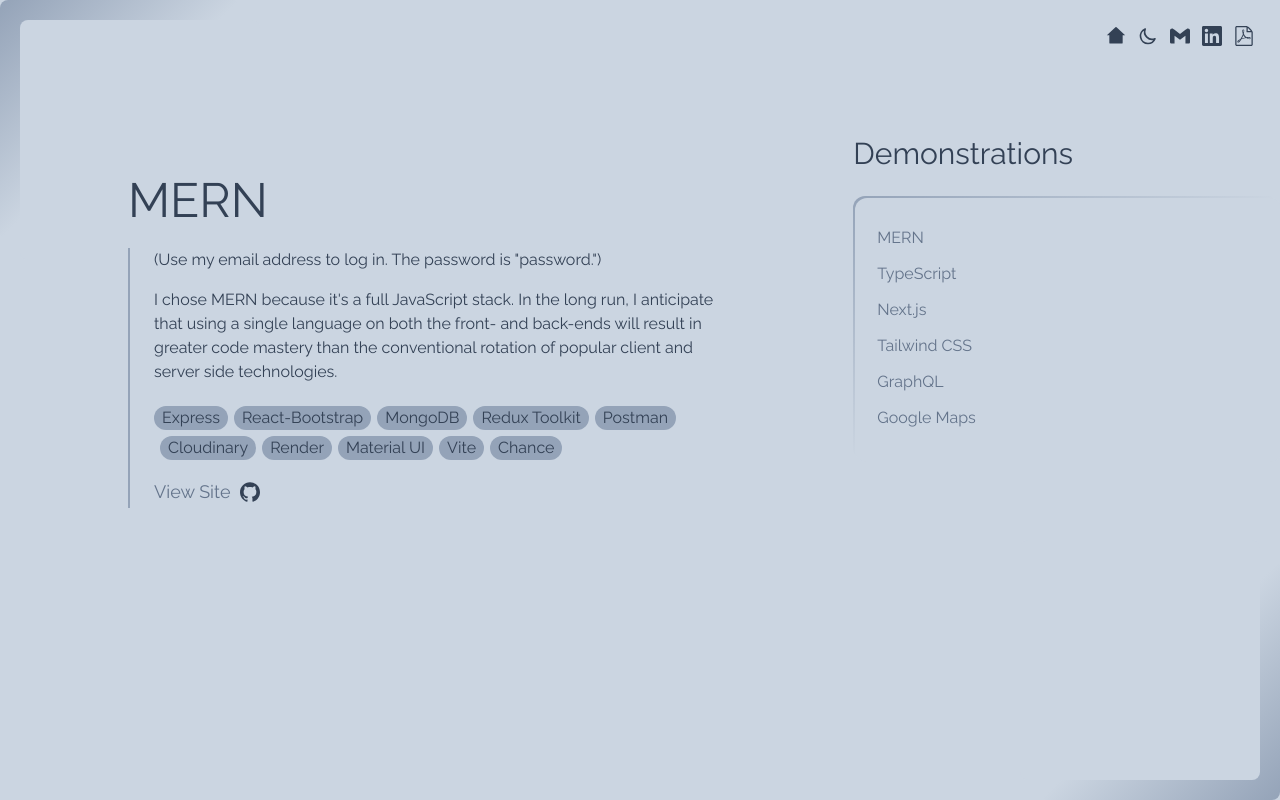
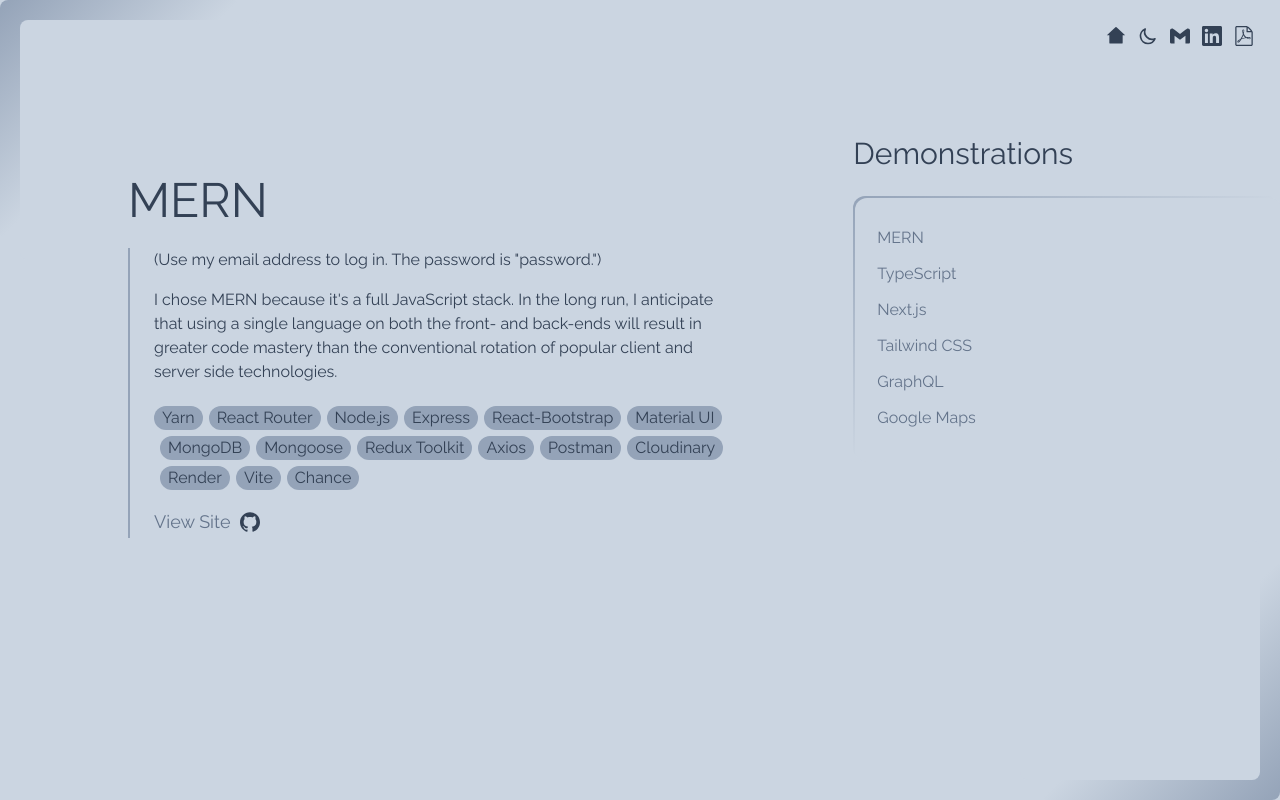
Before and after one commit to Ever-It-Lazy/portfolio, a Next.js app: page / in a window 1280 px wide. Both pictures are taken after a click on the link "MERN". Built offline with nearby package versions, Linux system fonts and the light colour scheme.

Commit message:
spelled out more of the tech used in the MERN demo

```diff
--- a/pages/mern.js
+++ b/pages/mern.js
@@ -16,14 +16,19 @@
 					rotation of popular client and server side technologies.
 				</p>
 				<ul className="capsules">
+					<li>Yarn</li>
+					<li>React Router</li>
+					<li>Node.js</li>
 					<li>Express</li>
 					<li>React-Bootstrap</li>
+					<li>Material UI</li>
 					<li>MongoDB</li>
+					<li>Mongoose</li>
 					<li>Redux Toolkit</li>
+					<li>Axios</li>
 					<li>Postman</li>
 					<li>Cloudinary</li>
 					<li>Render</li>
-					<li>Material UI</li>
 					<li>Vite</li>
 					<li>Chance</li>
 				</ul>
```
